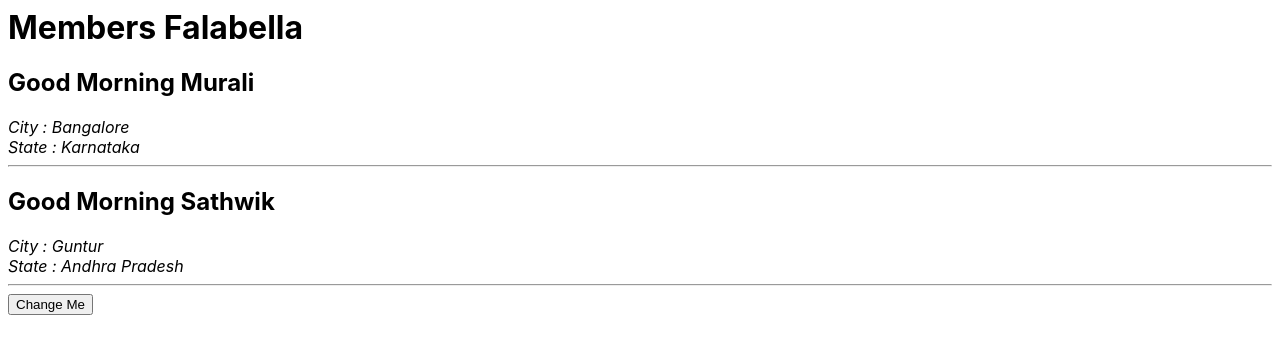
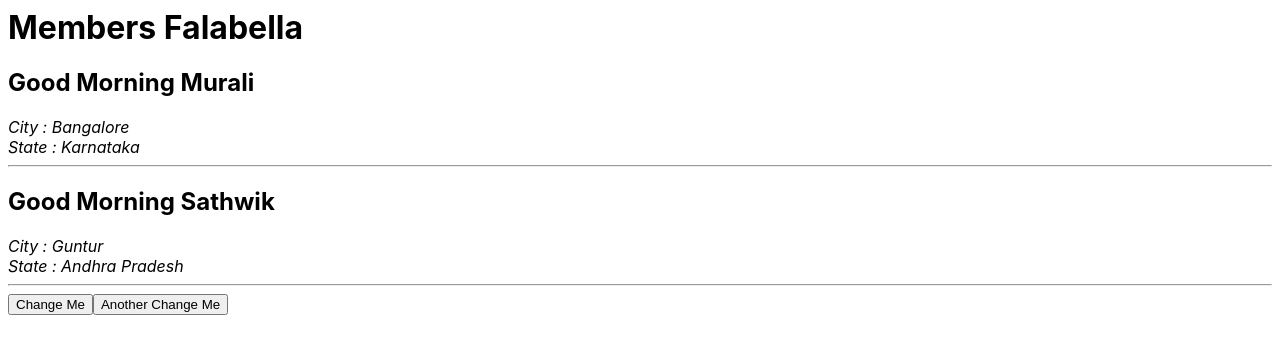
Before and after one commit to muralivelur/react-practice, a React (Create React App) app: page / in a window 1280 px wide. Shown: the top 354 px of the page. Built offline with nearby package versions, Linux system fonts and the light colour scheme.

Commit message:
1 file modified

```diff
--- a/src/App.js
+++ b/src/App.js
@@ -20,6 +20,8 @@
         <UserInfo {...person1} />
         <UserInfo {...person2} />
         <button onClick={this.updateName}> Change Me</button>
+
+        <button onClick={this.changeName.bind(this)}> Another Change Me</button>
       </main>
     );
   }
```
